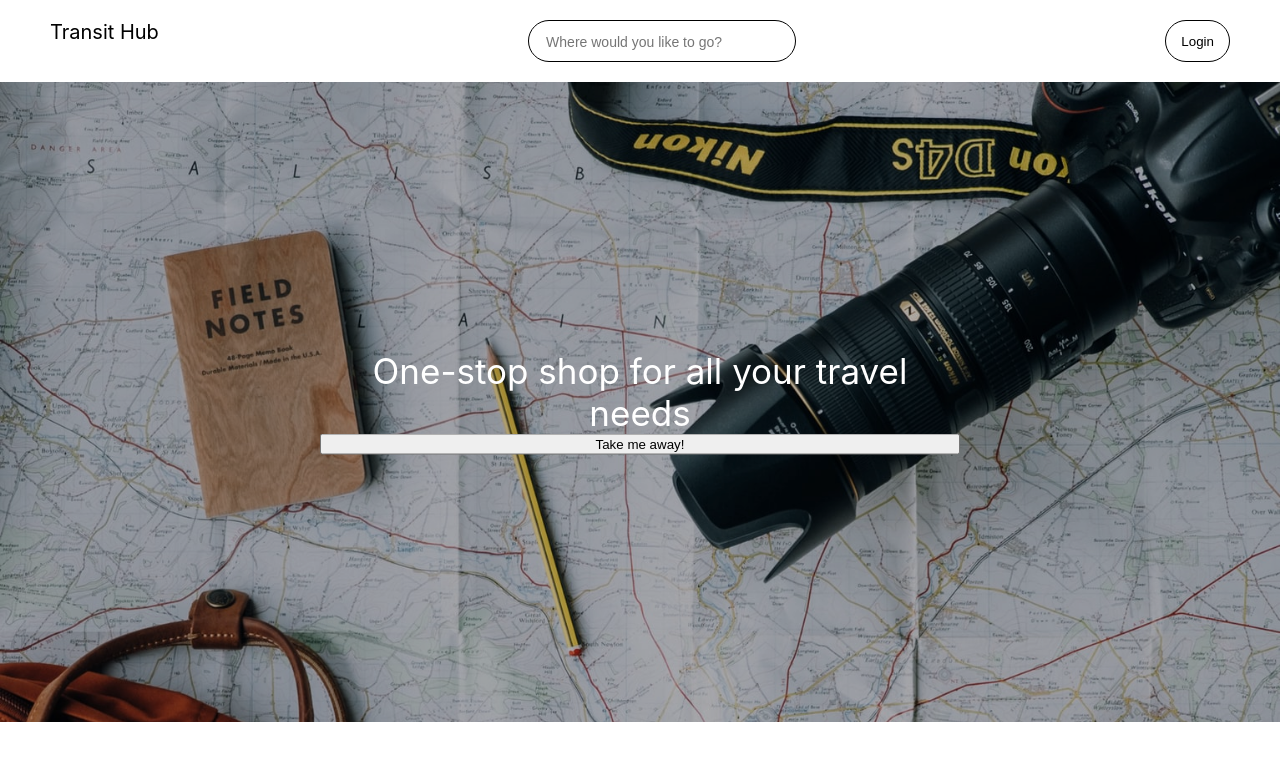
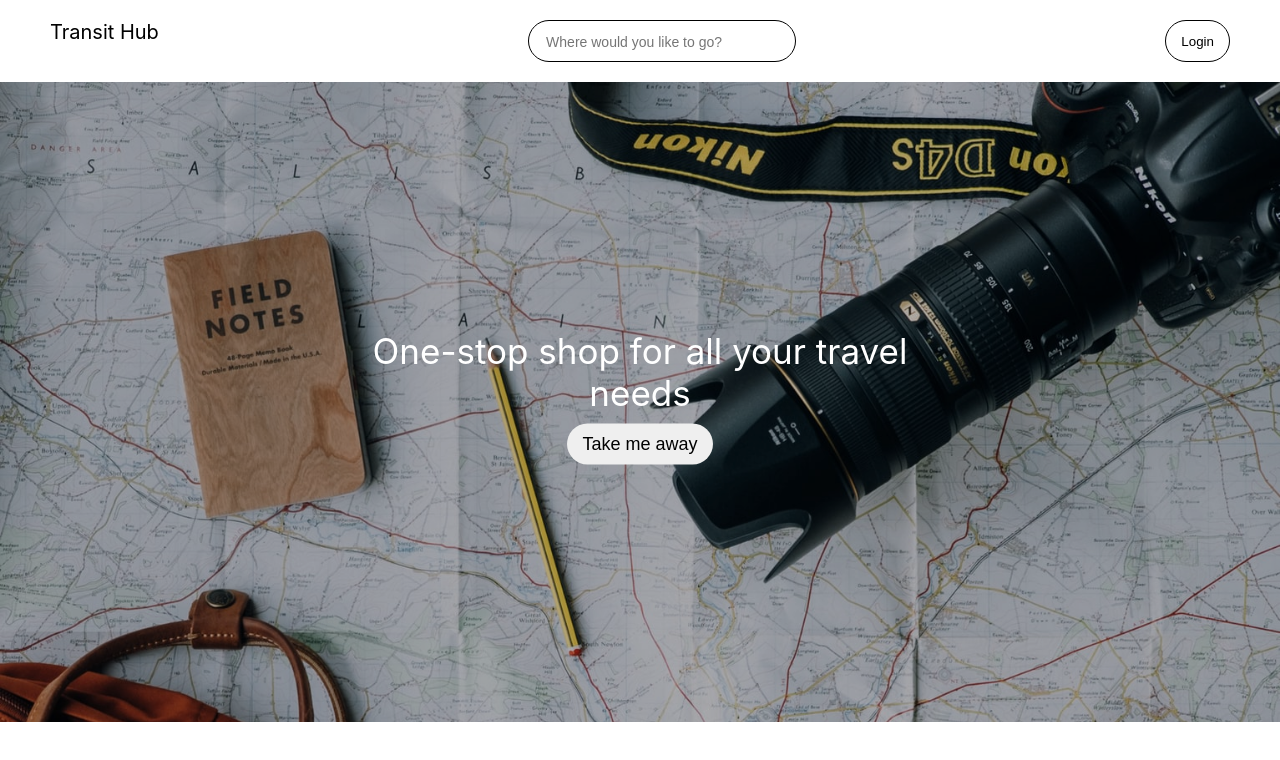
Before and after one commit to TonyADI/transit-hub, a React (Create React App) app: page / in a window 1280 px wide. Shown: the top 760 px of the page. Built offline with nearby package versions, Linux system fonts and the light colour scheme.

Commit message:
Update App.js

```diff
--- a/src/App/App.js
+++ b/src/App/App.js
@@ -10,8 +10,8 @@ const App = () => {
           <div className="hero-body">
             <span className="hero-heading">
               One-stop shop for all your travel needs</span>
-            <button>
-              Take me away!
+            <button className="hero-bt">
+              Take me away
             </button>
           </div>
           <div>
```
